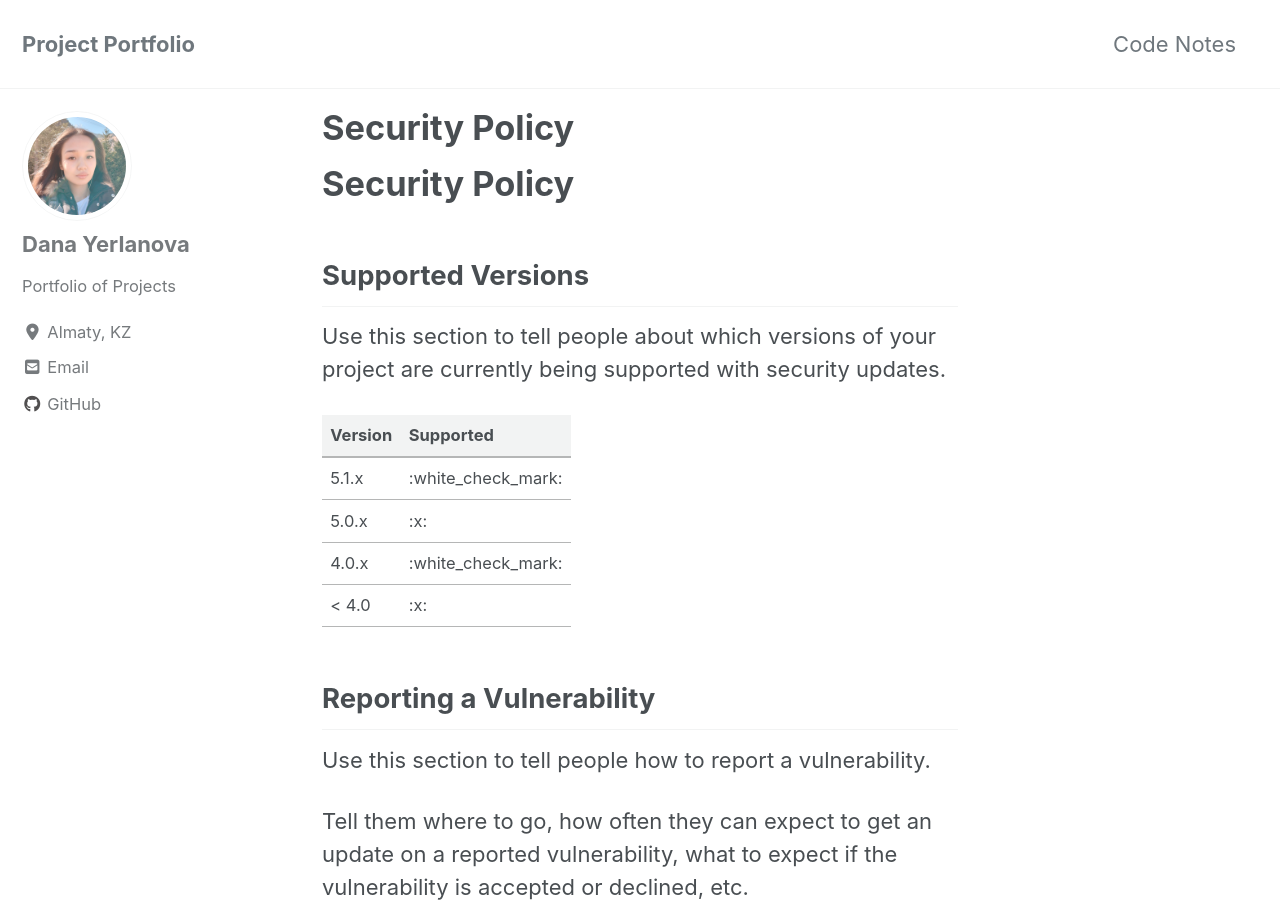
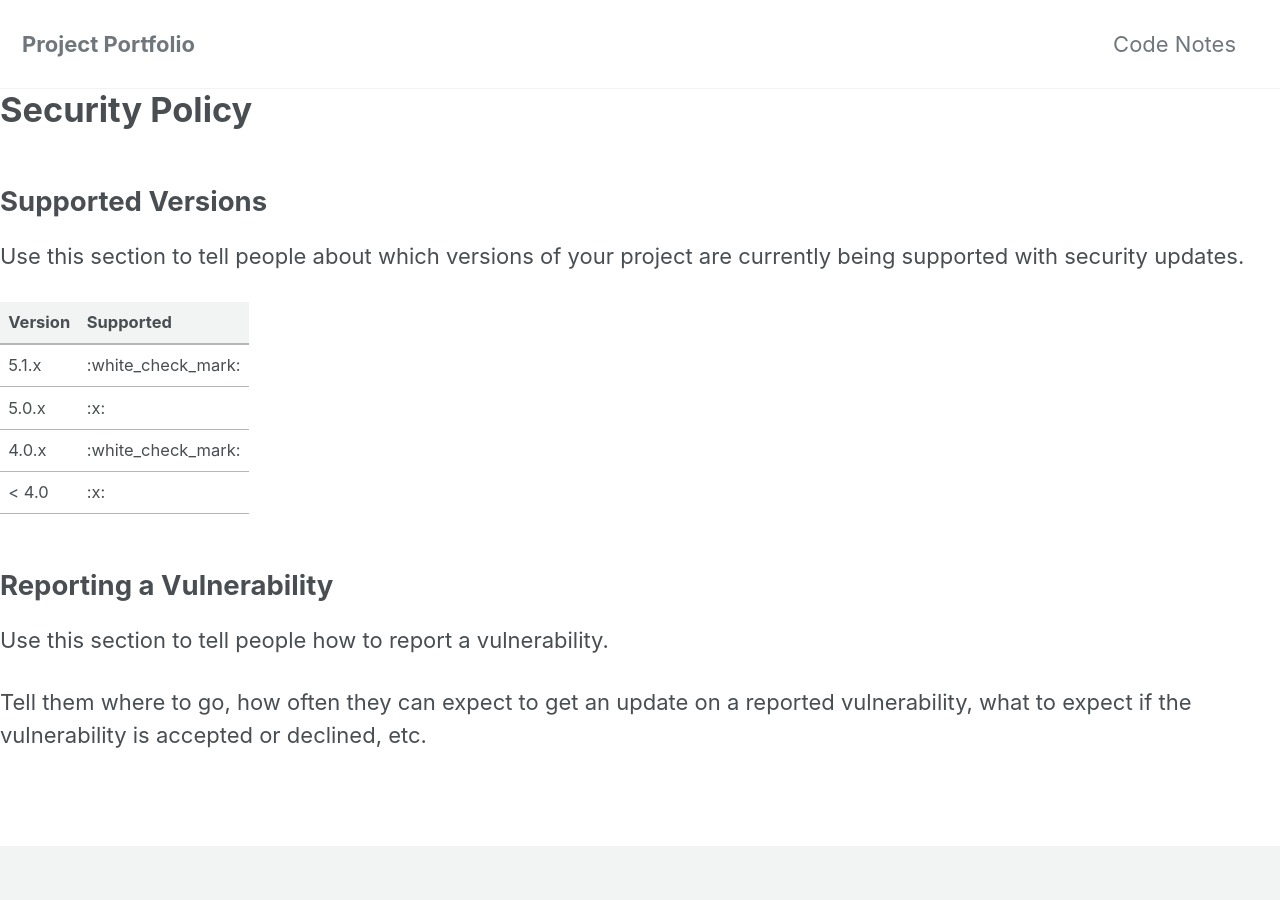
Before and after one commit to yerlandana/yerlandana.github.io, a Jekyll site: the page built from SECURITY.md, in a window 1280 px wide and 900 px high. Built offline with Jekyll 4.4.1, drawn with Linux system fonts in a browser that asks for light colours; cached includes are drawn as plain includes; nearby versions of some CDN libraries; our own code applies the rules of GitHub Pages for plain Markdown files; some of the changed lines change nothing that is shown.

Commit message:
blog post

```diff
--- a/_config.yml
+++ b/_config.yml
@@ -337,12 +337,6 @@ defaults:
 
 #_pages
   - scope:
-      path: ""
-      type: pages
-    values:
-      layout: single
-      author_profile: true
-  - scope:
       path: "/_pages/"
       type: pages
     values:
```
